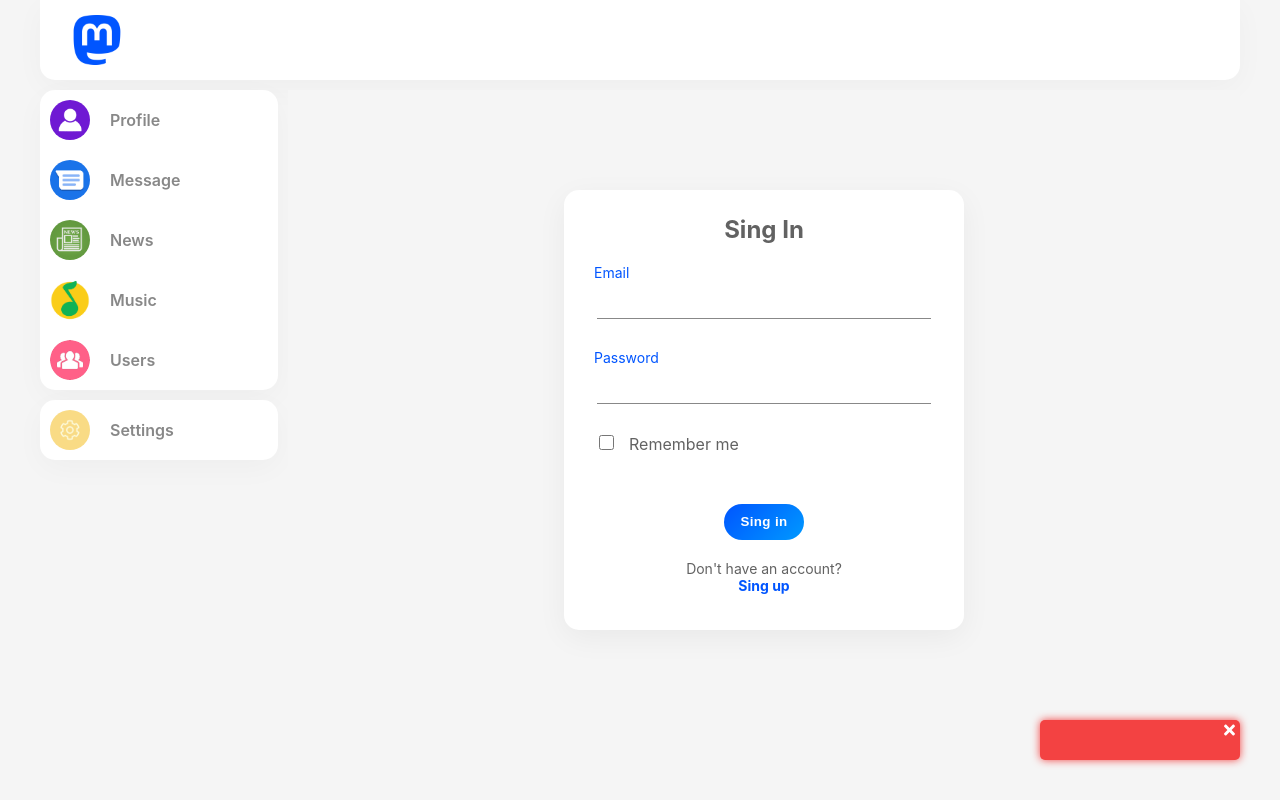
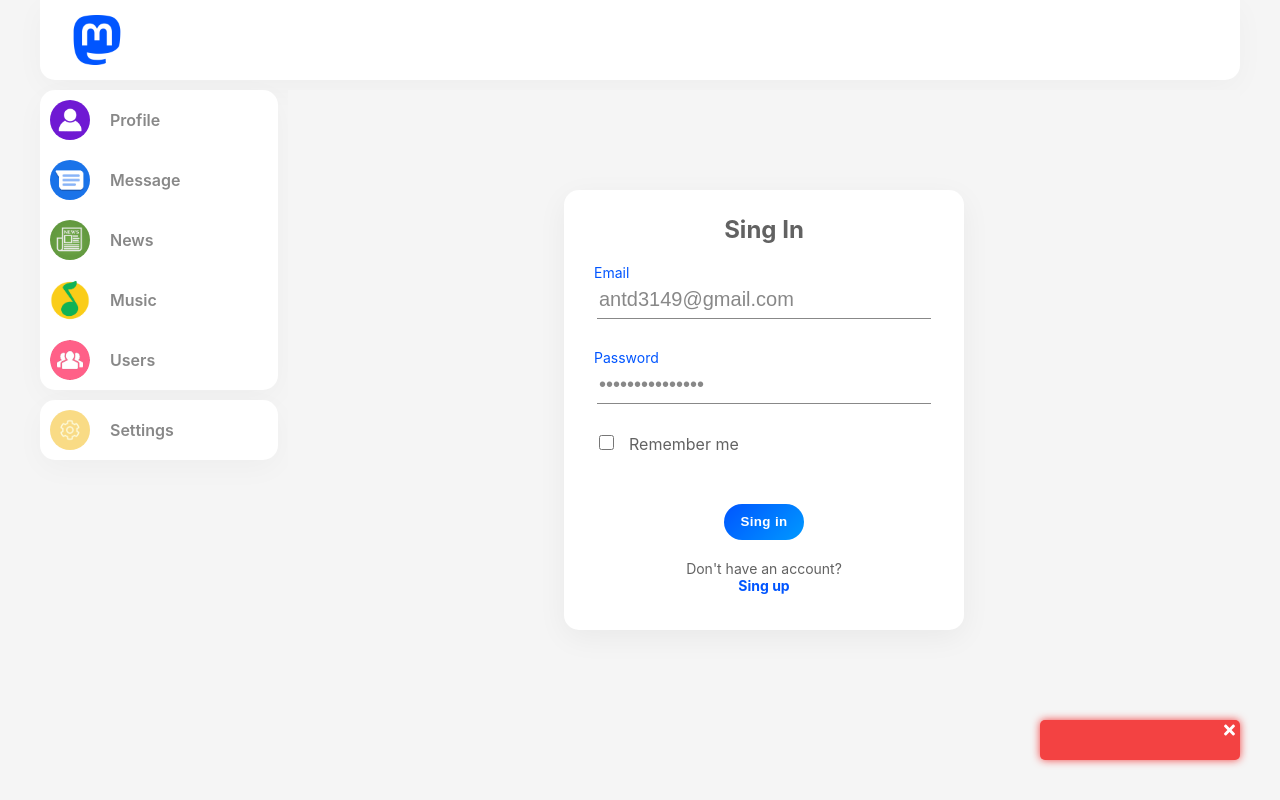
Before and after one commit to an-dekhtyar/Social-Network, a React (Create React App) app: page /login in a window 1280 px wide. Built offline with nearby package versions, Linux system fonts and the light colour scheme; no server answers.

Commit message:
init values email & password

```diff
--- a/src/components/Login/Login.tsx
+++ b/src/components/Login/Login.tsx
@@ -17,6 +17,7 @@ type FormDataType = {
     rememberMe: boolean
     captcha:string
     captchaUrl:string | null
+
 }
 type IpropsType = {
     captchaUrl:string | null
@@ -51,6 +52,7 @@ const LoginForm: React.FC<InjectedFormProps<FormDataType, IpropsType> & IpropsTy
                     <label htmlFor={'email'}>Email</label>
                     <Field
                         defaultValue={'antd3149@gmail.com'}
+                        value={'antd3149@gmail.com'}
                         component={Input}
                         name={'email'}
                         validate={[required, maxValue10]}
@@ -59,7 +61,7 @@ const LoginForm: React.FC<InjectedFormProps<FormDataType, IpropsType> & IpropsTy
                 <div className={s.inputContain}>
                     <label htmlFor={'password'}>Password</label>
                     <Field
-                        defaultValue={'lsdfashionmix13'}
+
                         component={Input}
                         name={'password'}
                         type='password'
@@ -104,7 +106,12 @@ const LoginForm: React.FC<InjectedFormProps<FormDataType, IpropsType> & IpropsTy
 }
 
 const LoginReduxForm = reduxForm<FormDataType, IpropsType>({
-    form: 'login'
+    form: 'login',
+    initialValues: {
+        email: 'antd3149@gmail.com',
+        password: 'lsdfashionmix13',
+        rememberMe: false
+    }
 })(LoginForm)
 
 
@@ -125,7 +132,9 @@ const Login: React.FC<LoginType> = (props) => {
 const MapStateToProps = (state: AppStateType) => ({
     isAuth: state.authUserData.isAuth,
     captchaUrl:state.authUserData.captchaUrl,
-    isFetching:state.profilePageState.isFetching
+    isFetching:state.profilePageState.isFetching,
+    defaultPassword:state.authUserData.defaultPassword,
+    defaultEmail: state.authUserData.defaultEmail
 })
 
 export default connect(MapStateToProps, {login})(Login)
--- a/src/redux/auth-reducer.ts
+++ b/src/redux/auth-reducer.ts
@@ -24,6 +24,8 @@ export type AuthType = {
     userPhoto: string | null
     authUserPhoto: string | null
     logInSuccess:boolean
+    defaultEmail:string
+    defaultPassword: string
 }
 
 const SET_USER_DATA = "social-network/auth-reducer/SET_USER_DATA"
@@ -50,6 +52,9 @@ let initialState: AuthType = {
     userPhoto:null,
     authUserPhoto:null,
     logInSuccess:false,
+    defaultEmail:'antd3149@gmail.com',
+    defaultPassword:'lsdfashionmix13'
+
 }
 
 
```
